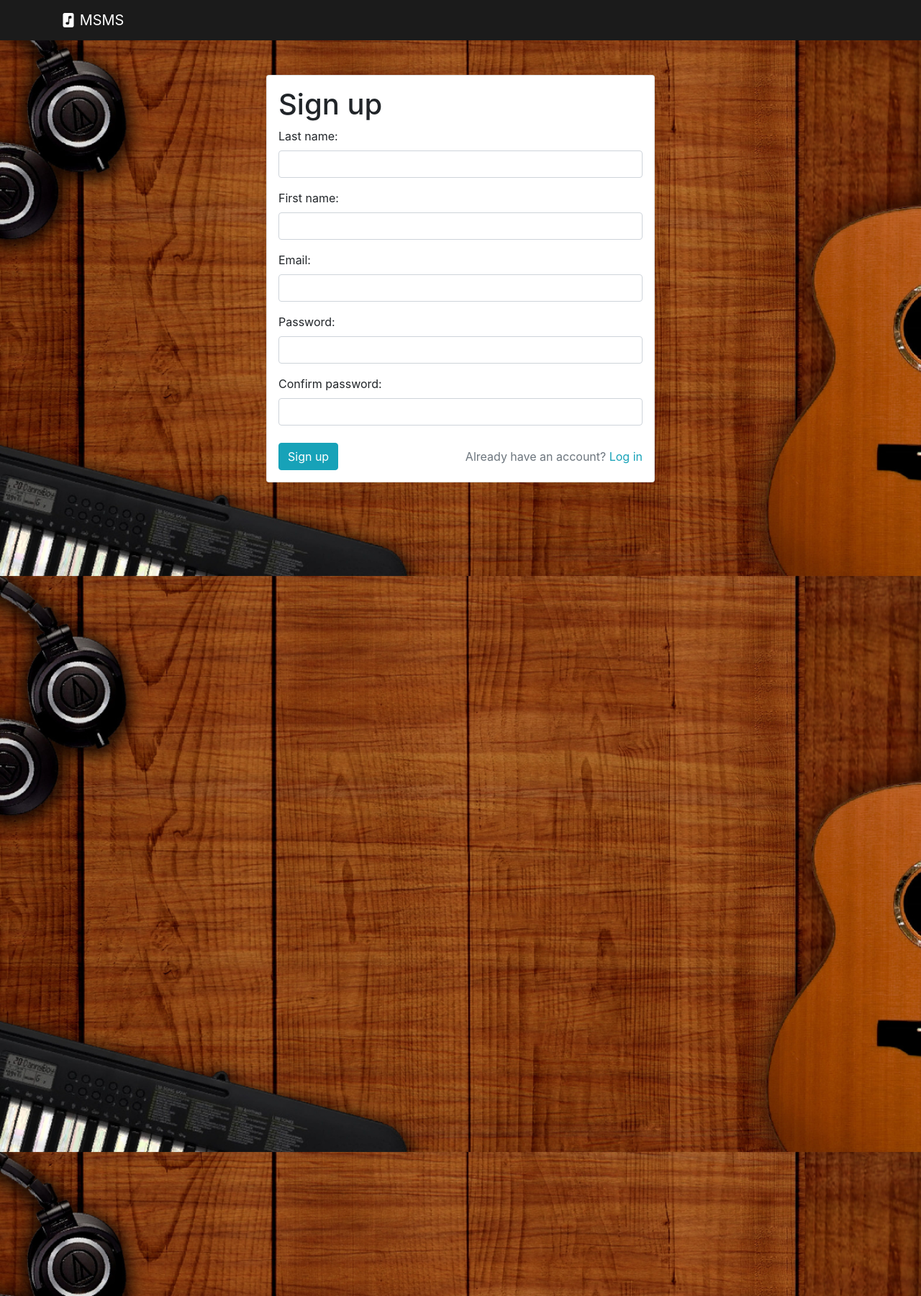
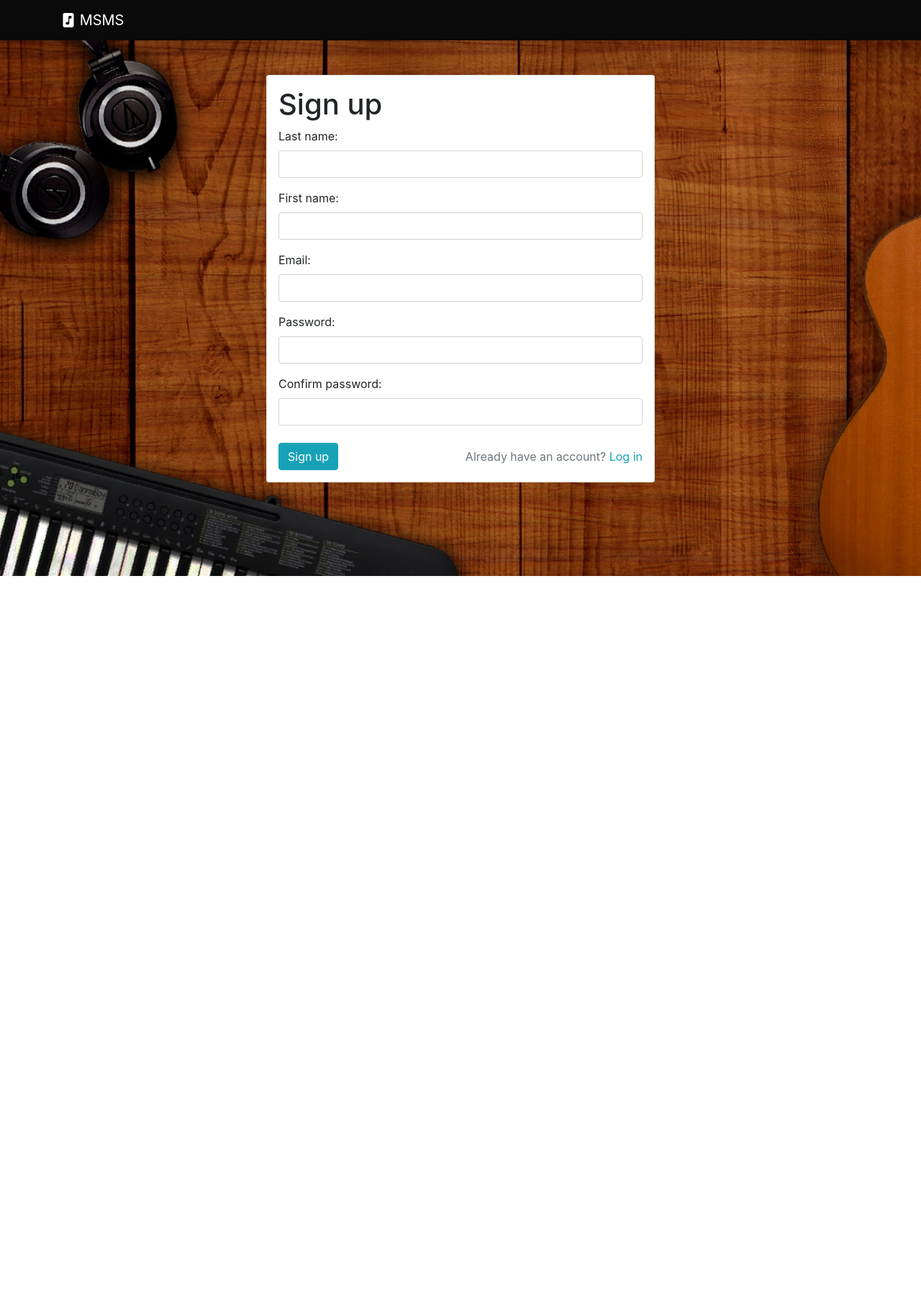
Before and after one commit to DMY2003/MSMS, a Django app: page /sign_up/ in a window 1280 px wide. Shown: the whole page at 72% size. After the commit the page ends 800 px from the top, so only its background shows below. Run offline with Django 4.2, Linux system fonts and the light colour scheme; some libraries are stand-ins or nearby versions.

Commit message:
Tweaked styling for navbar and body

```diff
--- a/lessons/templates/partials/navbar.html
+++ b/lessons/templates/partials/navbar.html
@@ -1,4 +1,4 @@
-<nav class="navbar navbar-dark bg-dark mb-5">
+<nav class="navbar navbar-dark bg-dark mb-5 shadow-lg">
     <div class="container">
         <a class="navbar-brand" href="{% url 'home' %}"><i class="bi bi-file-music-fill"></i>&nbsp;MSMS</a>
         {% if user.is_authenticated %}
--- a/static/styles.css
+++ b/static/styles.css
@@ -3,10 +3,9 @@ body {
     background-image: url("/static/img/background.jpeg");
     background-repeat: no-repeat;
     background-attachment: fixed;
-    height: 1800px;
     background-size: cover;
   }
 
 .navbar-dark {
-    background-color: rgb(27, 27, 27) !important;
+    background-color: rgb(10, 10, 10) !important;
 }
```
